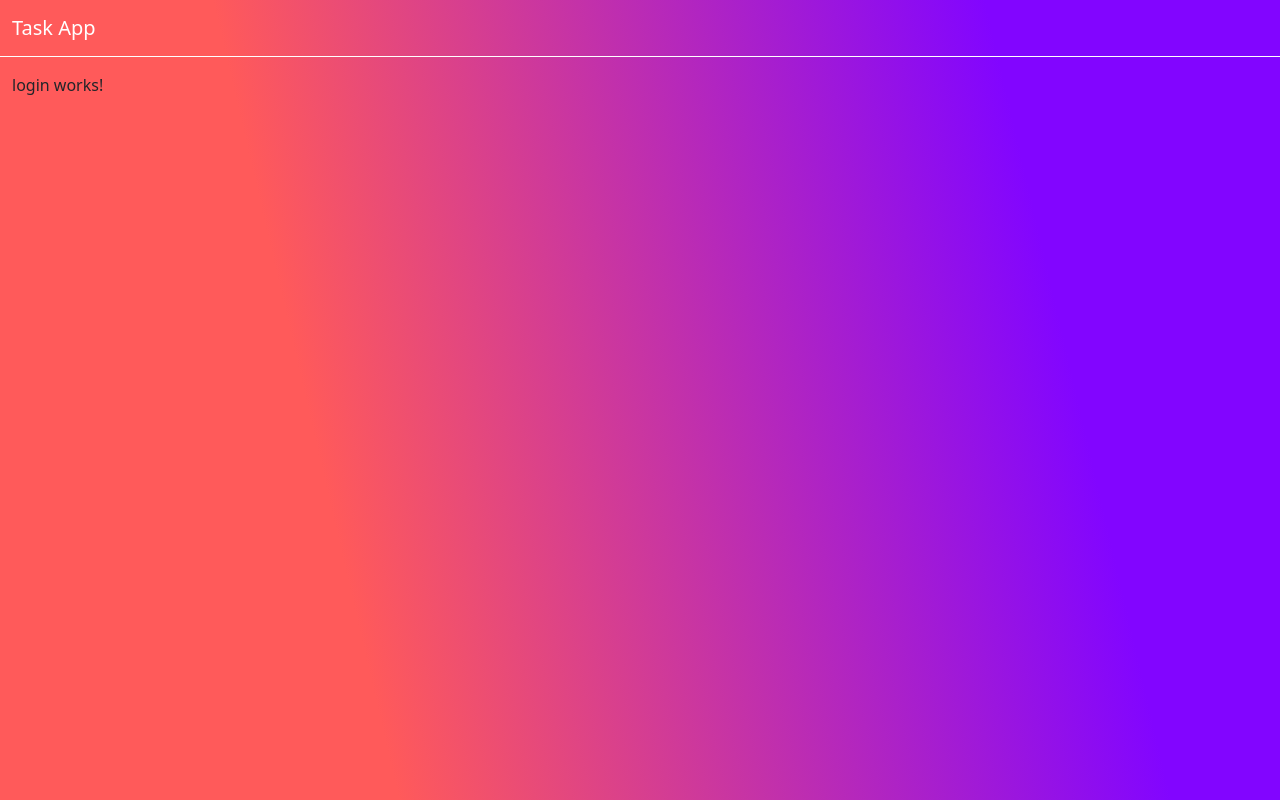
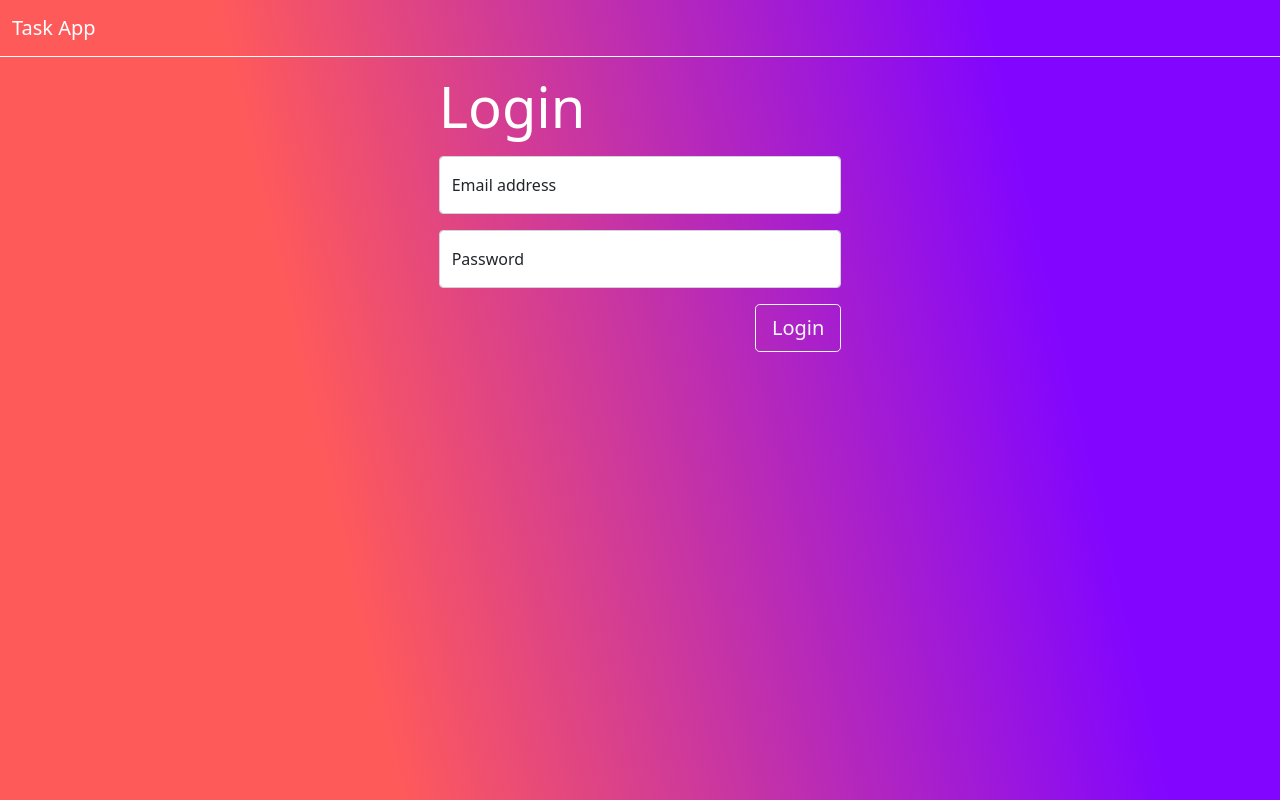
Before and after one commit to alexanderharding/task-app, an Angular app: page /login in a window 1280 px wide. Built offline with nearby package versions, Linux system fonts and the light colour scheme.

Commit message:
started setting up login template skeleton

```diff
--- a/src/app/core/login/login.component.html
+++ b/src/app/core/login/login.component.html
@@ -1 +1,32 @@
-<p>login works!</p>
+<div class="row justify-content-center">
+  <div class="col-sm-8 col-lg-6 col-xl-4">
+    <h1 class="text-white display-4 mb-3">{{ pageTitle }}</h1>
+    <form>
+      <div class="form-floating mb-3">
+        <input
+          type="email"
+          class="form-control"
+          id="emailControl"
+          placeholder="name@example.com"
+        />
+        <label for="emailControl">Email address</label>
+      </div>
+      <div class="form-floating mb-3">
+        <input
+          type="password"
+          class="form-control"
+          id="passwordControl"
+          placeholder="Password"
+        />
+        <label for="passwordControl">Password</label>
+      </div>
+      <div class="d-flex justify-content-end">
+        <input
+          type="submit"
+          value="Login"
+          class="btn btn-lg btn-outline-light"
+        />
+      </div>
+    </form>
+  </div>
+</div>
```
